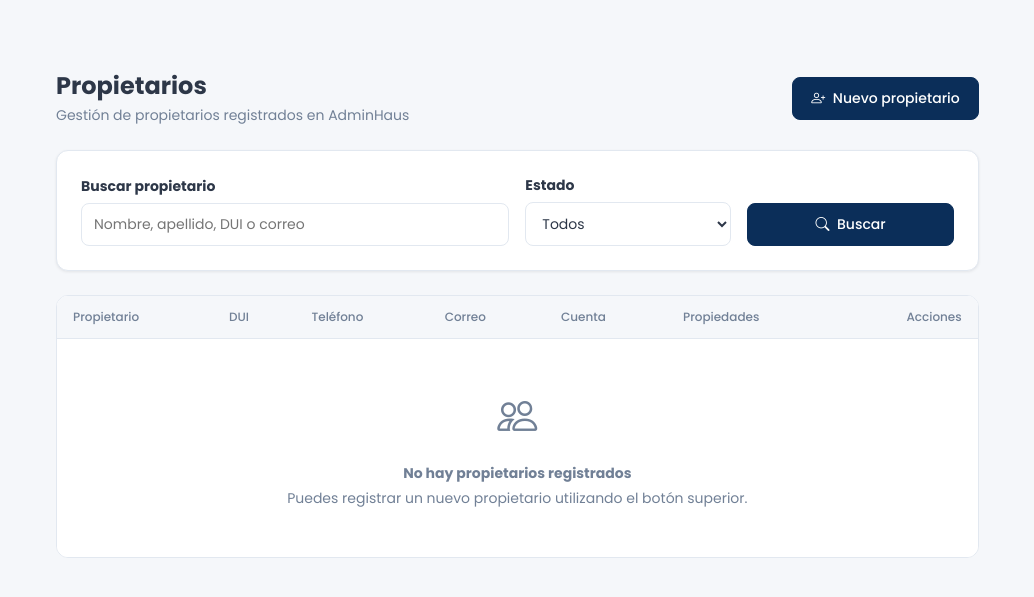
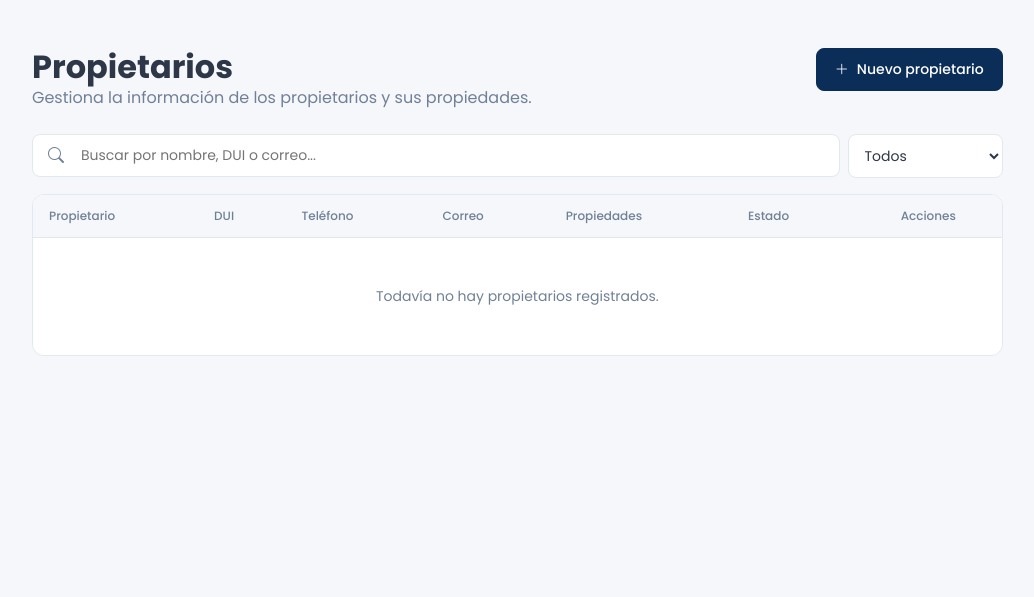
Before and after one commit to Douglas0625/AdminHaus_System, a Flask app: page /propietarios in a window 1280 px wide. Shown: the top 597 px of the page, without its empty margins (16-1050 px from the left). Run offline with Flask 3, Linux system fonts and the light colour scheme.

Commit message:
arreglo del html de propietarios

```diff
--- a/app/templates/propietarios.html
+++ b/app/templates/propietarios.html
@@ -2,8 +2,6 @@
     {% extends "bases/base_admin.html" %}
 {% elif session.get('rol') == 'GESTOR' %}
     {% extends "bases/base_gestor.html" %}
-{% elif session.get('rol') == 'PROPIETARIO' %}
-    {% extends "bases/base_propietario.html" %}
 {% else %}
     {% extends "bases/base.html" %}
 {% endif %}
@@ -12,260 +10,155 @@
 
 {% block content %}
 
-<div class="container-fluid px-4 py-4">
+<div class="container-fluid p-0">
 
-    <!-- =========================================
-         ENCABEZADO
-         ========================================= -->
-
-    <div class="d-flex justify-content-between align-items-center mb-4">
+    <!-- Encabezado -->
+    <header class="d-flex flex-wrap justify-content-between align-items-start gap-3 mb-4">
 
         <div>
-            <h1 class="ah-text-titulos mb-1">
+            <h1 class="ah-text-grande mb-0">
                 Propietarios
             </h1>
 
-            <p class="ah-text-regular ah-text-secondary mb-0">
-                Gestión de propietarios registrados en AdminHaus
+            <p class="ah-text-subtitulos ah-text-secondary mb-0">
+                Gestiona la información de los propietarios y sus propiedades.
             </p>
         </div>
 
         <a
             href="{{ url_for('propietarios.nuevo') }}"
-            class="ah-btn-primary"
+            class="ah-btn-primary d-inline-flex align-items-center gap-2 text-decoration-none"
         >
-            <i class="bi bi-person-plus me-1"></i>
+            <i class="bi bi-plus-lg"></i>
             Nuevo propietario
         </a>
 
-    </div>
+    </header>
 
 
-    <!-- =========================================
-         MENSAJES
-         ========================================= -->
-
-    {% with messages = get_flashed_messages(with_categories=true) %}
-
-        {% if messages %}
-
-            {% for category, message in messages %}
-
-                {% if category == 'success' %}
-
-                    <div class="ah-alert-success rounded p-3 mb-3 ah-text-regular">
-
-                {% elif category == 'warning' %}
-
-                    <div class="ah-alert-warning rounded p-3 mb-3 ah-text-regular">
-
-                {% elif category == 'danger' %}
-
-                    <div class="ah-alert-danger rounded p-3 mb-3 ah-text-regular">
-
-                {% else %}
-
-                    <div class="ah-alert-info rounded p-3 mb-3 ah-text-regular">
-
+    <!-- Mensajes -->
+    {% with mensajes = get_flashed_messages(with_categories=true) %}
+        {% if mensajes %}
+            <div class="mb-4">
+                {% for categoria, mensaje in mensajes %}
+                    <div class="ah-alert-{{ categoria }} mb-2">
+                        {{ mensaje }}
+                    </div>
+                {% endfor %}
+            </div>
         {% endif %}
-
-                    {{ message }}
-
-                    </div>
-
-            {% endfor %}
-
-        {% endif %}
-
     {% endwith %}
 
 
-    <!-- =========================================
-         FILTROS
-         ========================================= -->
-
-    <div class="ah-card p-4 mb-4">
-
+    <!-- Buscador y filtro -->
     <form
         method="GET"
         action="{{ url_for('propietarios.lista') }}"
+        class="row g-2 mb-3"
     >
 
-            <div class="row g-3 align-items-end">
+        <div class="col-12 col-md-10">
+            <div class="position-relative">
 
-                <!-- BÚSQUEDA -->
-
-                <div class="col-12 col-md-6">
-
-                    <label
-                        for="buscar"
-                        class="ah-form-label"
-                    >
-                        Buscar propietario
-                    </label>
+                <i class="bi bi-search position-absolute top-50 translate-middle-y ah-text-secondary"
+                   style="left: 16px;"></i>
 
                 <input
-                        type="text"
-                        id="buscar"
+                    type="search"
                     name="buscar"
-                        class="ah-form-control"
+                    class="ah-form-control ps-5"
+                    placeholder="Buscar por nombre, DUI o correo..."
                     value="{{ buscar }}"
-                        placeholder="Nombre, apellido, DUI o correo"
+                    aria-label="Buscar propietarios"
                 >
 
             </div>
+        </div>
 
-
-                <!-- ESTADO -->
-
-                <div class="col-12 col-md-3">
-
-                    <label
-                        for="estado"
-                        class="ah-form-label"
-                    >
-                        Estado
-                    </label>
-
+        <div class="col-12 col-md-2">
             <select
-                        id="estado"
                 name="estado"
                 class="ah-form-select"
+                aria-label="Filtrar por estado"
+                onchange="this.form.submit()"
             >
-
-                        <option
-                            value="todos"
-                            {% if estado == 'todos' %}
-                                selected
-                            {% endif %}
-                        >
+                <option value="todos" {% if estado == 'todos' %}selected{% endif %}>
                     Todos
                 </option>
 
-                        <option
-                            value="activo"
-                            {% if estado == 'activo' %}
-                                selected
-                            {% endif %}
-                        >
-                            Activo
+                <option value="activo" {% if estado == 'activo' %}selected{% endif %}>
+                    Activos
                 </option>
 
-                        <option
-                            value="inactivo"
-                            {% if estado == 'inactivo' %}
-                                selected
-                            {% endif %}
-                        >
-                            Inactivo
+                <option value="inactivo" {% if estado == 'inactivo' %}selected{% endif %}>
+                    Inactivos
                 </option>
-
             </select>
-
-                </div>
-
-
-                <!-- BOTÓN -->
-
-                <div class="col-12 col-md-3">
-
-                    <button
-                        type="submit"
-                        class="ah-btn-primary w-100"
-                    >
-                        <i class="bi bi-search me-1"></i>
-                        Buscar
-                    </button>
-
-                </div>
-
         </div>
 
     </form>
 
-    </div>
 
-
-    <!-- =========================================
-         TABLA
-         ========================================= -->
-
+    <!-- Tabla de propietarios -->
     <div class="ah-table-container">
 
-        <div class="table-responsive">
-
-            <table class="ah-table">
+        <table class="ah-table mb-0">
 
             <thead>
-
                 <tr>
-
-                        <th>Propietario</th>
-                        <th>DUI</th>
-                        <th>Teléfono</th>
-                        <th>Correo</th>
-                        <th>Cuenta</th>
-                        <th>Propiedades</th>
-                        <th class="text-end">Acciones</th>
-
+                    <th scope="col">Propietario</th>
+                    <th scope="col">DUI</th>
+                    <th scope="col">Teléfono</th>
+                    <th scope="col">Correo</th>
+                    <th scope="col">Propiedades</th>
+                    <th scope="col">Estado</th>
+                    <th scope="col" class="text-center">Acciones</th>
                 </tr>
-
             </thead>
 
-
             <tbody>
-
-                    {% if propietarios %}
 
                 {% for propietario in propietarios %}
 
                     <tr>
 
-                                <!-- PROPIETARIO -->
-
+                        <!-- Nombre -->
                         <td>
-
-                                    <div class="ah-text-regular-negrita">
-
-                                        {{ propietario.nombre }}
-                                        {{ propietario.apellido }}
-
-                                    </div>
-
-                                    <div class="ah-text-peque ah-text-secondary">
-
-                                        ID: {{ propietario.id }}
-
-                                    </div>
-
+                            <span class="ah-text-regular-negrita">
+                                {{ propietario.nombre }} {{ propietario.apellido }}
+                            </span>
                         </td>
 
-
                         <!-- DUI -->
-
                         <td>
+                            <span class="ah-text-regular ah-text-secondary">
                                 {{ propietario.dui }}
+                            </span>
                         </td>
 
-
-                                <!-- TELÉFONO -->
-
+                        <!-- Teléfono -->
                         <td>
-                                    {{ propietario.telefono or '-' }}
+                            <span class="ah-text-regular ah-text-secondary">
+                                {{ propietario.telefono or '—' }}
+                            </span>
                         </td>
 
-
-                                <!-- CORREO -->
-
+                        <!-- Correo -->
                         <td>
-                                    {{ propietario.correo or '-' }}
+                            <span class="ah-text-regular ah-text-secondary">
+                                {{ propietario.correo or '—' }}
+                            </span>
                         </td>
 
+                        <!-- Cantidad de propiedades -->
+                        <td>
+                            <span class="ah-text-regular-negrita">
+                                —
+                            </span>
+                        </td>
 
-                                <!-- CUENTA -->
-
+                        <!-- Estado de la cuenta -->
                         <td>
-
                             {% if propietario.usuario is none %}
 
                                 <span class="ah-status ah-status-soft">
@@ -280,147 +173,55 @@
 
                             {% else %}
 
-                                        <span class="ah-status ah-status-danger">
+                                <span class="ah-status ah-status-soft">
                                     Inactivo
                                 </span>
 
                             {% endif %}
-
                         </td>
 
-
-                                <!-- PROPIEDADES -->
-
+                        <!-- Acciones -->
                         <td>
-
-                                    <span class="ah-text-secondary ah-text-regular">
-                                        Pendiente
-                                    </span>
-
-                                </td>
-
-
-                                <!-- ACCIONES -->
-
-                                <td class="text-end">
-
-                                    <div class="d-flex justify-content-end gap-2">
-
-                                        <!-- VER -->
+                            <div class="d-flex justify-content-center align-items-center gap-2">
 
                                 <a
-                                            href="{{ url_for(
-                                                'propietarios.detalle',
-                                                propietario_id=propietario.id
-                                            ) }}"
-                                            class="ah-btn-secondary"
-                                            title="Ver detalle"
+                                    href="{{ url_for('propietarios.detalle', propietario_id=propietario.id) }}"
+                                    class="btn btn-light ah-text-secondary d-inline-flex align-items-center justify-content-center"
+                                    title="Ver propietario"
+                                    aria-label="Ver propietario"
                                 >
                                     <i class="bi bi-eye"></i>
                                 </a>
 
-
-                                        <!-- EDITAR -->
-
                                 <a
-                                            href="{{ url_for(
-                                                'propietarios.editar',
-                                                propietario_id=propietario.id
-                                            ) }}"
-                                            class="ah-btn-secondary"
-                                            title="Editar"
+                                    href="{{ url_for('propietarios.editar', propietario_id=propietario.id) }}"
+                                    class="btn btn-light ah-text-secondary d-inline-flex align-items-center justify-content-center"
+                                    title="Editar propietario"
+                                    aria-label="Editar propietario"
                                 >
-                                            <i class="bi bi-pencil"></i>
+                                    <i class="bi bi-pencil-square"></i>
                                 </a>
 
-
-                                        <!-- ACTIVAR / DESACTIVAR -->
-
-                                        {% if session.get('rol') == 'ADMINISTRADOR'
-                                              and propietario.usuario %}
-
-                                            <form
-                                                method="POST"
-                                                action="{{ url_for(
-                                                    'propietarios.cambiar_estado',
-                                                    propietario_id=propietario.id
-                                                ) }}"
-                                                class="d-inline"
-                                            >
-
-                                                <input type="hidden" name="csrf_token" value="{{ csrf_token() }}">
-
-                                                {% if propietario.usuario.activo %}
-
-                                                    <button
-                                                        type="submit"
-                                                        class="ah-btn-danger"
-                                                        title="Desactivar cuenta"
-                                                        onclick="return confirm(
-                                                            '¿Deseas desactivar la cuenta de este propietario?'
-                                                        );"
-                                                    >
-                                                        <i class="bi bi-person-x"></i>
-                                                    </button>
-
-                                                {% else %}
-
-                                                    <button
-                                                        type="submit"
-                                                        class="ah-btn-primary"
-                                                        title="Activar cuenta"
-                                                        onclick="return confirm(
-                                                            '¿Deseas activar la cuenta de este propietario?'
-                                                        );"
-                                                    >
-                                                        <i class="bi bi-person-check"></i>
-                                                    </button>
-
-                                                {% endif %}
-
-                                            </form>
-
-                                        {% endif %}
-
                             </div>
-
                         </td>
 
                     </tr>
 
-                        {% endfor %}
-
                 {% else %}
 
-                        <!-- SIN RESULTADOS -->
-
                     <tr>
-
-                            <td
-                                colspan="7"
-                                class="text-center py-5"
-                            >
-
-                                <div class="ah-text-secondary">
-
-                                    <i class="bi bi-people fs-1"></i>
-
-                                    <p class="ah-text-regular-negrita mt-3 mb-1">
-                                        No hay propietarios registrados
+                        <td colspan="7" class="text-center py-5">
+                            <p class="ah-text-regular ah-text-secondary mb-0">
+                                {% if buscar %}
+                                    No se encontraron propietarios que coincidan con la búsqueda.
+                                {% else %}
+                                    Todavía no hay propietarios registrados.
+                                {% endif %}
                             </p>
-
-                                    <p class="ah-text-regular mb-0">
-                                        Puedes registrar un nuevo propietario
-                                        utilizando el botón superior.
-                                    </p>
-
-                                </div>
-
                         </td>
-
                     </tr>
 
-                    {% endif %}
+                {% endfor %}
 
             </tbody>
 
@@ -430,6 +231,4 @@
 
 </div>
 
-</div>
-
 {% endblock %}
```
Lines whose indentation alone changed are shown as unchanged.
